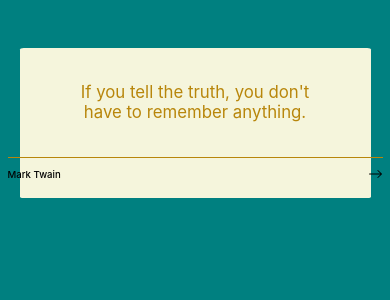
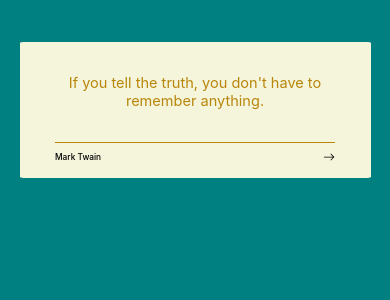
Before and after one commit to Shalom-227/the_engineer_network_task_3, a React (Create React App) app: page / in a window 390 px wide. Shown: the top 300 px of the page. Built offline with nearby package versions, Linux system fonts and the light colour scheme.

Commit message:
add media queries to ensure responsiveness across smaller screen sizes

```diff
--- a/src/components/random-quote/media-queries.css
+++ b/src/components/random-quote/media-queries.css
@@ -1,117 +1,146 @@
 @media(max-width: 55.4rem){    /* 855px / 16 = 53.4*/
     html {
-        font-size: 60%;      /* 60 /100 * 16 = 9.6*/
+        font-size: 60%;      /* 60 /100 * 16 = 9.6px*/
     }
 
 }
 
-@media(max-width: 53.1rem){    /*850px / 16 = 53.4*/
+@media(max-width: 53.1rem){    /*850px / 16 = 53.1*/
     html {
-        font-size: 58%;      /*58 /100 * 16 = 9.6*/
+        font-size: 58%;      /*58 /100 * 16 = 9.3px*/
     }
 
 }
 
 @media(max-width: 51.4rem){   /* 822px / 16 = 53.4 */
     html {
-        font-size: 56%;     /* 60 /100 * 16 = 9.6*/
+        font-size: 56%;     /* 56 /100 * 16 = 9.0px*/
     }
 
 }
 
 @media(max-width: 49.6rem){   /* 794px / 16 = 49.6 */
     html {
-        font-size: 54%;     /* 60 /100 * 16 = 9.6*/
+        font-size: 54%;     /* 54 /100 * 16 = 8.4px*/
     }
 
 }
 
-@media(max-width: 49.6rem){   /* 794px / 16 = 49.6 */
+@media(max-width: 47.8rem){   /* 765px / 16 = 47.8 */
     html {
-        font-size: 54%;     /* 60 /100 * 16 = 9.6*/
+        font-size: 52%;     /* 52 /100 * 16 = 8.3px*/
     }
 
 }
 
-@media(max-width: 47.8rem){   /* 765px / 16 = 49.6 */
+@media(max-width: 46.1rem){   /* 737px / 16 = 46.1 */
     html {
-        font-size: 52%;     /* 60 /100 * 16 = 9.6*/
+        font-size: 50%;     /* 50 /100 * 16 = 8.0px*/
     }
 
 }
 
-@media(max-width: 46.1rem){   /* 737px / 16 = 49.6 */
+@media(max-width: 44.3rem){   /* 709px / 16 = 44.3 */
     html {
-        font-size: 50%;     /* 60 /100 * 16 = 9.6*/
-    }
-
-}
-
-@media(max-width: 44.3rem){   /* 709px / 16 = 49.6 */
-    html {
-        font-size: 48%;     /* 60 /100 * 16 = 9.6*/
+        font-size: 48%;     /* 48 /100 * 16 = 7.7*/
     }
 
 }
 @media(max-width: 42.6rem){   /* 681px / 16 = 42.6 */
     html {
-        font-size: 46%;     /* 60 /100 * 16 = 9.6*/
+        font-size: 46%;     /* 46 /100 * 16 = 7.3px*/
     }
 
 }
 
-@media(max-width: 40.8rem){   /* 652px / 16 = 42.6 */
+@media(max-width: 40.8rem){   /* 652px / 16 = 40.8 */
     html {
-        font-size: 42%;     /* 60 /100 * 16 = 9.6*/
+        font-size: 42%;     /* 42 /100 * 16 = 6.7px*/
     }
 
 }
 
-@media(max-width: 37.2rem){   /* 595px / 16 = 42.6 */
+@media(max-width: 37.2rem){   /* 595px / 16 = 37.2 */
     html {
-        font-size: 40%;     /* 60 /100 * 16 = 9.6*/
+        font-size: 40%;     /* 40 /100 * 16 = 6.4px*/
     }
 
 }
 
-@media(max-width: 35.4rem){   /* 567px / 16 = 42.6 */
+@media(max-width: 35.4rem){   /* 567px / 16 = 35.4 */
     html {
-        font-size: 38%;     /* 60 /100 * 16 = 9.6*/
+        font-size: 38%;     /* 38 /100 * 16 = 6.1px*/
     }
 
 }
 
-@media(max-width: 33.6rem){   /* 538px / 16 = 42.6 */
+@media(max-width: 33.6rem){   /* 538px / 16 = 33.6 */
     html {
-        font-size: 36%;     /* 60 /100 * 16 = 9.6*/
+        font-size: 36%;     /* 36 /100 * 16 = 5.7px*/
+    }
+    .line {
+        min-width: 390px;
     }
 
 }
 
-@media(max-width: 31.9rem){   /* 510px / 16 = 42.6 */
+@media(max-width: 31.9rem){   /* 510px / 16 = 31.9 */
     html {
-        font-size: 34%;     /* 60 /100 * 16 = 9.6*/
+        font-size: 34%;     /* 34 /100 * 16 = 5.4px*/
     }
     .line {
-        min-width: 375px;
+        min-width: 360px;
     }
 
 }
 
-@media(max-width: 30.1rem){   /* 482px / 16 = 42.6 */
+@media(max-width: 30.1rem){   /* 482px / 16 = 30.1 */
     html {
-        font-size: 32%;     /* 60 /100 * 16 = 9.6*/
+        font-size: 32%;     /* 32 /100 * 16 = 5.1px*/
     }
 
     .line {
-        max-width: 340px;
+        min-width: 340px;
     }
 }
 
 
-@media(max-width: 28.3rem){   /* 453px / 16 = 42.6 */
+@media(max-width: 28.3rem){   /* 453px / 16 = 28.3 */
     html {
-        font-size: 30%;     /* 60 /100 * 16 = 9.6*/
+        font-size: 30%;     /* 30 /100 * 16 = 4.8px*/
+    }
+    .line {
+        min-width: 320px;
     }
 
 }
+
+@media(max-width: 26.6rem){   /* 425px / 16 =  26.6*/
+    html {
+        font-size: 28%;     /* 28 /100 * 16 = 4.5px*/
+    }
+    .line {
+        min-width: 300px;
+    }
+
+}
+
+@media(max-width: 24.8rem){   /* 397px / 16 =  24.8px*/
+    html {
+        font-size: 26%;     /* 26 /100 * 16 = 4.2px*/
+    }
+    .line {
+        min-width: 280px;
+    }
+
+}
+
+@media(max-width: 23.1rem){   /* 369px / 16 =  23.1*/
+    html {
+        font-size: 24%;     /* 24 /100 * 16 = 3.84px*/
+    }
+    .line {
+        min-width: 250px;
+    }
+
+}
```
